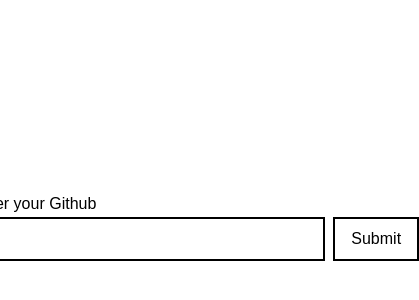
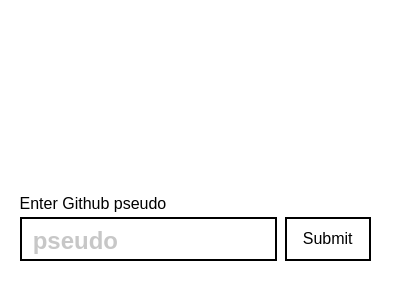
Before and after one commit to erabin05/githubViz, a Next.js app: page / in a window 390 px wide. Shown: the part 194-494 px from the top of the page, 419 px wide, since content can reach past the window. Built offline with nearby package versions, Linux system fonts and the light colour scheme.

Commit message:
multiple error message on submit and responsive style

```diff
--- a/Components/SearchBar.jsx
+++ b/Components/SearchBar.jsx
@@ -12,7 +12,6 @@ const SearchBar = () => {
         isSubmited,
         setIsSubmited
     } = useContext(AccountContext)
-
     const [inputText, setInputText] = useState('')
 
     const set = {
@@ -26,21 +25,26 @@ const SearchBar = () => {
 
     return (
         <form>
-            <label htmlFor='account'>Enter your Github </label>
+            <label htmlFor='account'>Enter Github pseudo</label>
             <div>
                 <input
                     type='text'
                     id='account'
+                    placeholder='pseudo'
                     spellCheck="false"
                     onChange={(e)=> onChange(e, set)}
                 />
-                <input type='submit' onClick={(e) => onSubmit(e, inputText, set)}/>
+                <input
+                    type='submit'
+                    value='Submit'
+                    onClick={(e) => onSubmit(e, inputText, set)}
+                />
             </div>
             <div className='warning'>
                 {
                     isSubmited
                     && hasError.status
-                    && <p>{ hasError.message }</p>
+                    && <p>{hasError.message}</p>
                 }
             </div>
         </form>
@@ -54,7 +58,15 @@ const onChange = (e, set) => {
 
 const onSubmit = (e, accountName, set) => {
     e.preventDefault()
-    searchForAccount(accountName, set)
+    if (accountName) {
+        searchForAccount(accountName, set)
+    } else {
+        set.setIsSubmited(true)
+        set.setHasError({
+            status : true,
+            message :"Can't be empty"
+        })
+    }
 }
 
 const searchForAccount = (accountName, set) => {
@@ -67,7 +79,8 @@ const searchForAccount = (accountName, set) => {
         .catch(err => {
             set.setHasError({
                 status : true,
-                message : err.message
+                message :"Account doesn't exist",
+                err
             })
             set.setIsSubmited(true)
         })
--- a/Containers/AccountContainer.jsx
+++ b/Containers/AccountContainer.jsx
@@ -15,11 +15,11 @@ const AccountContainer = () => {
     return (
         <section className='account-container'>
             <SearchBar/>
-            {/* {
+            {
                 !hasError.status
                 && isSubmited
                 && <Account/>
-            } */}
+            }
         </section>
     )
 }
--- a/Containers/account.css
+++ b/Containers/account.css
@@ -26,3 +26,19 @@
 .account-container > form > .warning > p{
     position: absolute;
 }
+
+@media screen and (max-width : 768px) {
+    .account-container > form {
+        width: 90%;
+    }
+    .account-container > form > div {
+        width : 100%;
+        display: flex;
+    }
+    .account-container > form > div > input[type=text]{
+        width : 100%;
+    }
+    .account-container > form > input[type=submit]{
+        width: 15%;
+    }
+}
--- a/style.css
+++ b/style.css
@@ -4,6 +4,7 @@ body {
 
 * {
     font-family: sans-serif;
+    box-sizing: border-box;
 }
 
 .warning {
@@ -23,13 +24,16 @@ input {
     border : solid 2px #000;
     background: none;
 }
+input:focus {
+    outline: none;
+}
 input[type=text] {
     font-size : 1.5rem;
     font-weight: 700;
     padding: 0.3em 0.7rem 0.3rem 0.7rem;
 }
-input[type=text]:focus {
-    outline: none;
+input[type=text]::placeholder {
+    opacity: 0.4;
 }
 input[type=submit] {
     padding: 0.3em 1rem 0.3rem 1rem;
```
